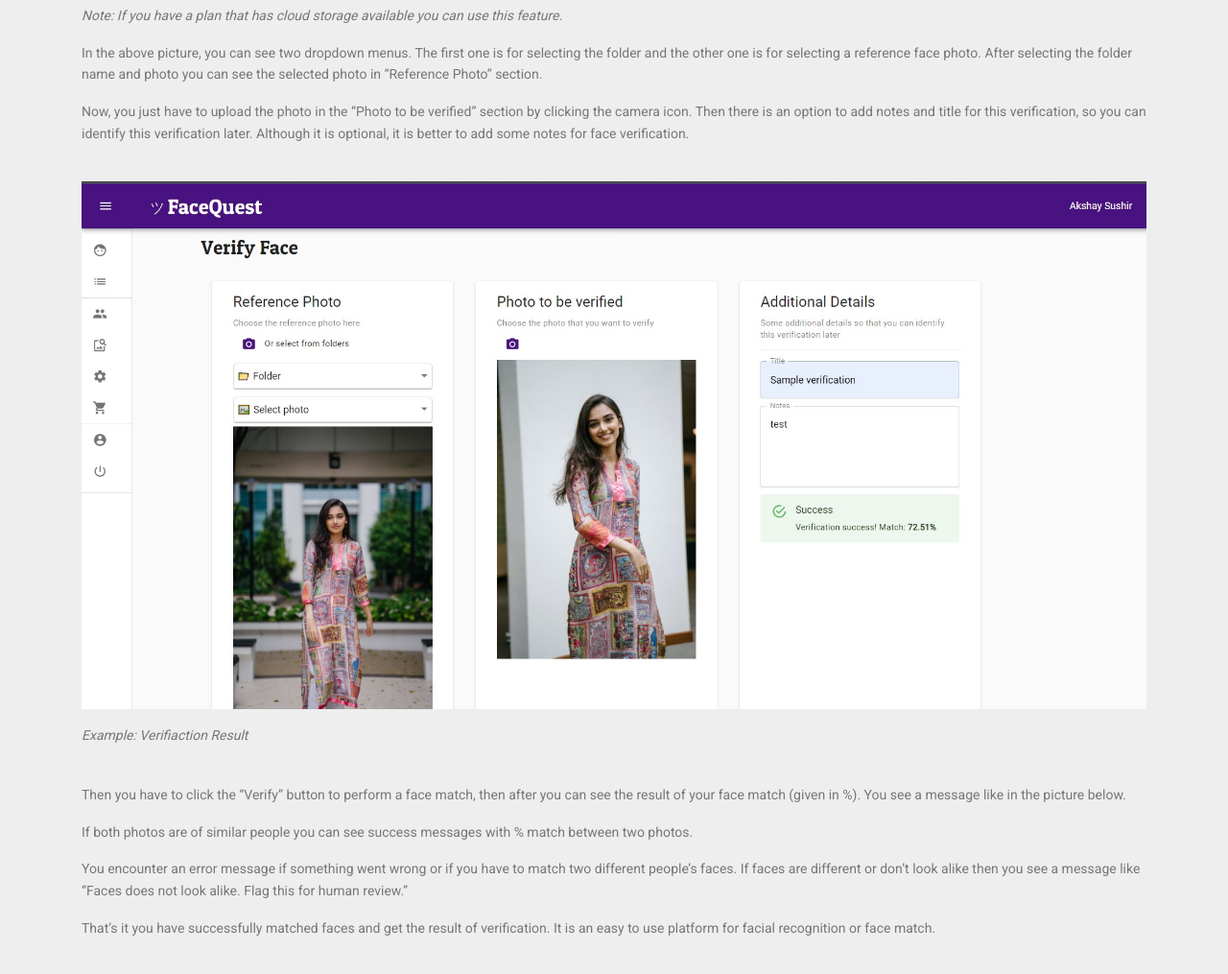
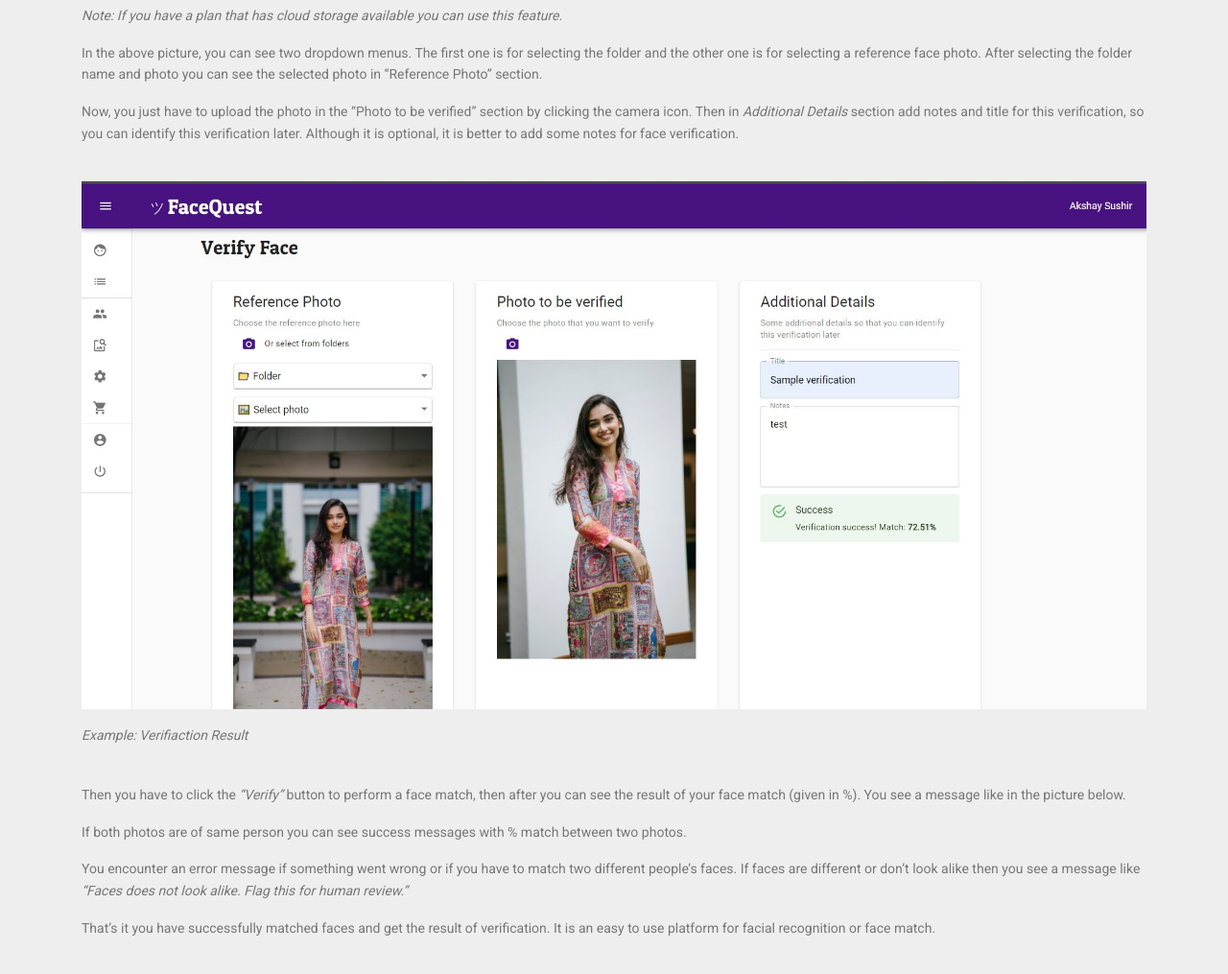
Before and after one commit to ampyard/facequest, a Jekyll site: the page built from tutorial.md, in a window 1280 px wide and 1400 px high, scrolled down 3371 px. Shown: the part 152-1167 px from the top of the window at 96% size. Built offline with Jekyll 4.4.1, drawn with Linux system fonts in a browser that asks for light colours; nearby versions of some CDN libraries; some web fonts are replaced; comment, search, counter and statistics services are not loaded; some of the changed text lies outside the part shown.

Commit message:
Fix titles and headings

```diff
--- a/tutorial.md
+++ b/tutorial.md
@@ -25,10 +25,10 @@
 
 #### Steps to perform face verification:
 <br/>
-1. You just have to upload a reference photo by clicking on the camera icon from your device's local storage.
-2. In photo to be verified you have to upload a photo that is to be verified with the first one.
-3. In additional details you can add Title (optional) and Notes (optional) details so that you can identify this verification later.
-4. Click the verify button to submit a request.
+1. 1) You just have to upload a reference photo by clicking on the camera icon from your device's local storage.
+2. 2) In photo to be verified you have to upload a photo that is to be verified with the first one.
+3. 3) In additional details you can add Title (optional) and Notes (optional) details so that you can identify this verification later.
+4. 4) Click the verify button to submit a request.
 
 This will return the result of your face match in percentage(%). For example “Verification success! Match 87%”
 <br/>
@@ -40,7 +40,7 @@
 User having cloud storage plan can user this functionality, so that you do not need to manually upload
 reference photo every time. Just upload once and use anytime from cloud.
 
-From the menu go to the Reference faces tab there you will see the folder section for creating new folders. (This feature is available in cloud storage plan)
+From the menu go to the Reference faces tab there you will see the folder section for creating new folders(This feature is available in cloud storage plan).
 Type the name of the folder and click on the create button to create a new folder.
 
 <img class="img-fluid" src="./img/tutorial/upload-folders.jpg" alt="create-folder">
@@ -63,7 +63,7 @@
 
 <br/>
 
-### How to Perform Face Verification with Cloud Storage (1:N Face Match)? {#cloud-face-verify}
+### How to perform Face Verification with cloud storage (1:N Face Match)? {#cloud-face-verify}
 <br/>
 In the previous tutorial you have created a folder and uploaded a photo in it. To verify faces we have two options (1:1 Face match) which we have discussed at starting, you can manually upload photos. Here in 1:N Face Match we don’t have to upload Reference Photo manually. We can directly select one from folders that we have uploaded earlier in the reference faces section.
 
@@ -74,7 +74,7 @@
 
 In the above picture, you can see two dropdown menus. The first one is for selecting the folder and the other one is for selecting a reference face photo. After selecting the folder name and photo you can see the selected photo in “Reference Photo” section.
 
-Now, you just have to upload the photo in the “Photo to be verified” section by clicking the camera icon. Then there is an option to add notes and title for this verification, so you can identify this verification later. Although it is optional, it is better to add some notes for face verification.
+Now, you just have to upload the photo in the “Photo to be verified” section by clicking the camera icon. Then in *Additional Details* section add notes and title for this verification, so you can identify this verification later. Although it is optional, it is better to add some notes for face verification.
 
 <br/>
 <img class="img-fluid" src="./img/tutorial/face-verification-result.jpg" alt="face-verification-result">
@@ -82,11 +82,11 @@
 *Example: Verifiaction Result*
 
 <br/>
-Then you have to click the “Verify” button to perform a face match, then after you can see the result of your face match (given in %). You see a message like in the picture below.
+Then you have to click the *“Verify”* button to perform a face match, then after you can see the result of your face match (given in %). You see a message like in the picture below.
 
-If both photos are of similar people you can see success messages with % match between two photos.
+If both photos are of same person you can see success messages with % match between two photos.
 
-You encounter an error message if something went wrong or if you have to match two different people's faces. If faces are different or don't look alike then you see a message like “Faces does not look alike. Flag this for human review.”
+You encounter an error message if something went wrong or if you have to match two different people's faces. If faces are different or don't look alike then you see a message like *“Faces does not look alike. Flag this for human review.”*
 
 That’s it you have successfully matched faces and get the result of verification. It is an easy to use platform for facial recognition or face match.
 
@@ -100,7 +100,7 @@
 
 <br/>
 
-### How to do Face Search using Quests? {#quests}
+### How to do face search using Quests? {#quests}
 
 <br/>
 To perform verification using Quest you just have to select the folder name from dropdown menus. By clicking on the green camera icon you can upload photos that you have to match with your saved photos in your Database.
```
Also changed, not shown: other parts of tutorial.md (+8 -7 lines), api-tutorial.md (+6 -6 lines).
